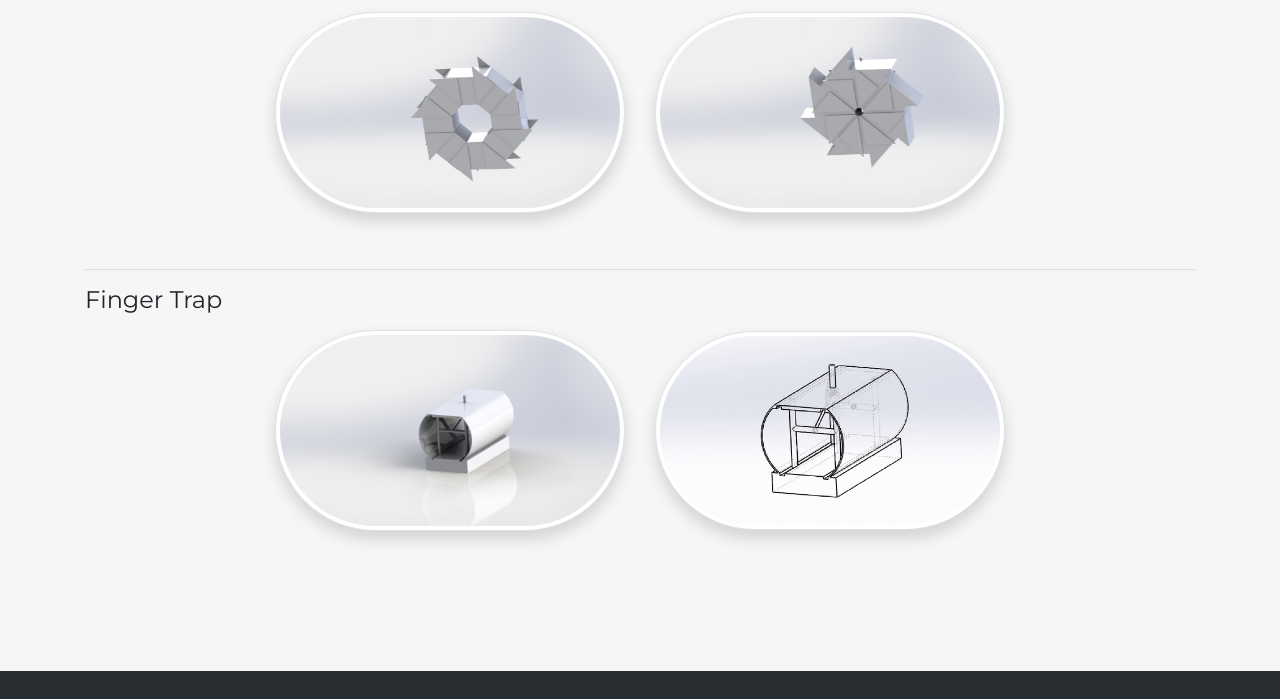
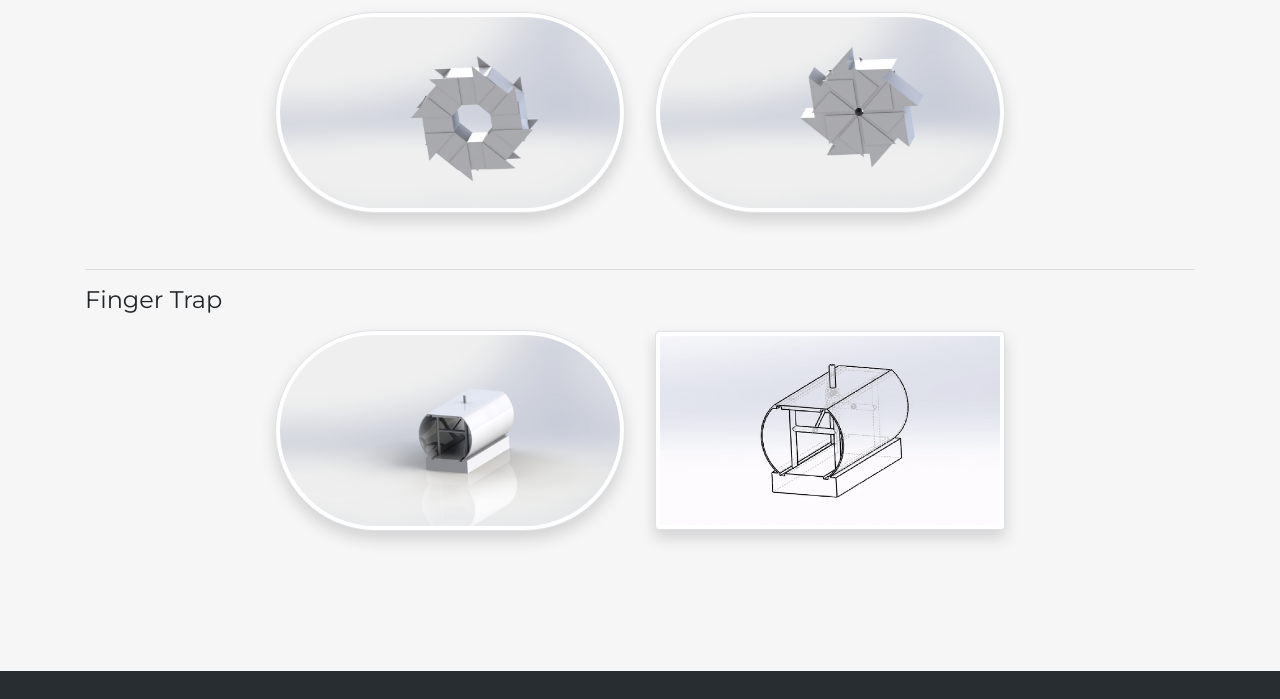
Before and after one commit to Jack-alope/saor-crimp, a plain HTML site: page docs/models.html in a window 1280 px wide. Shown: the part 968-1667 px from the top of the page. Drawn offline with nearby package versions, Linux system fonts and the light colour scheme; some packages are replaced by stand-ins of ours; a script that the page names is missing; files whose address does not match are found by name.

Commit message:
added no cache

```diff
--- a/docs/models.html
+++ b/docs/models.html
@@ -13,6 +13,7 @@
     <link rel="stylesheet" href="assets/fonts/simple-line-icons.min.css">
     <link rel="stylesheet" href="assets/css/styles.min.css">
     <link rel="stylesheet" href="https://cdnjs.cloudflare.com/ajax/libs/baguettebox.js/1.10.0/baguetteBox.min.css">
+<meta http-equiv="cache-control" content="no-cache" />
 </head>
 
 <body>
@@ -61,7 +62,7 @@
                     <h4 style="border-bottom-style: none;margin-bottom: 15px;">Finger Trap</h4>
                     <div class="row justify-content-center align-items-center">
                         <div class="col-md-6 col-lg-4 item"><a class="lightbox" href="assets/img/renders/fingerv1/finger.jpg"><img class="img-thumbnail img-fluid border rounded-pill shadow image" src="assets/img/renders/fingerv1/finger.jpg"></a></div>
-                        <div class="col-md-6 col-lg-4 item"><a class="lightbox" href="assets/img/renders/fingerv1/loop.gif"><img class="img-thumbnail img-fluid border rounded-pill shadow image" src="assets/img/renders/fingerv1/loop.gif"></a></div>
+                        <div class="col-md-6 col-lg-4 item"><a class="lightbox" href="assets/img/renders/fingerv1/loop.gif"><img class="img-thumbnail img-fluid border rounded shadow image" src="assets/img/renders/fingerv1/loop.gif"></a></div>
                     </div>
                 </div>
             </div>
```
Also changed, not shown: docs/concepts.html (+1 -0 lines), docs/index.html (+1 -0 lines), docs/links.html (+1 -0 lines), docs/members.html (+1 -0 lines), docs/motivation.html (+1 -0 lines), docs/qfds.html (+1 -0 lines), docs/renderings.html (+1 -0 lines).
